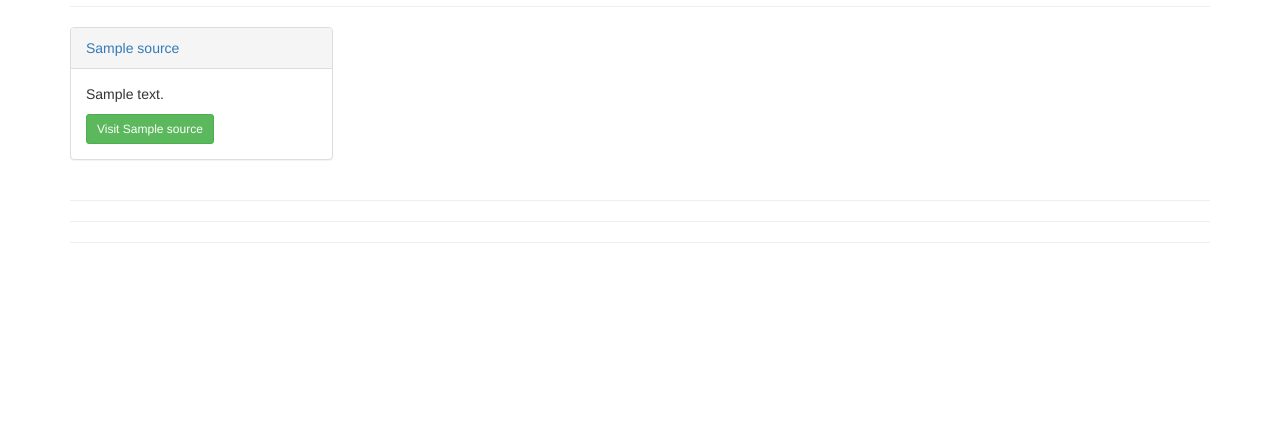
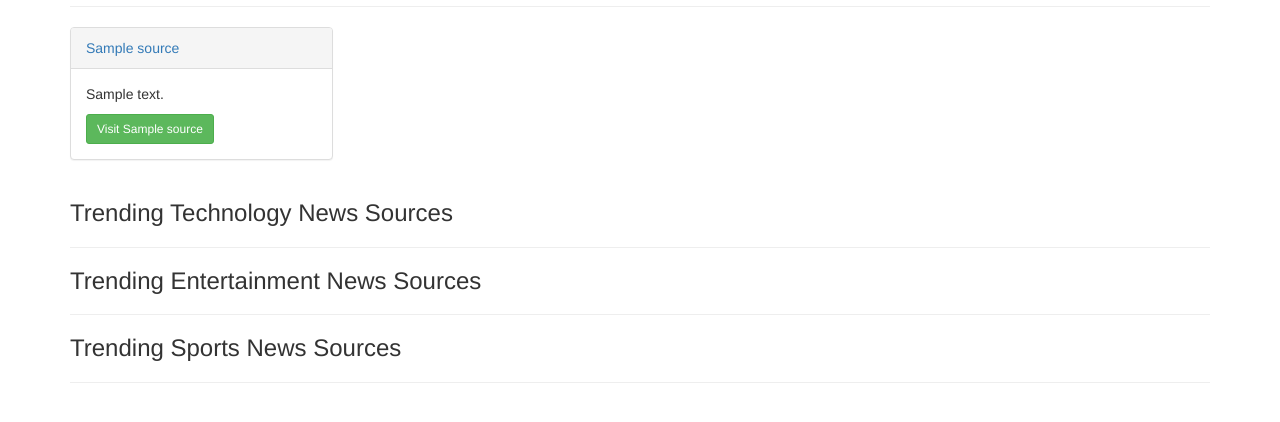
Before and after one commit to FeverCode/News-Source, a Flask app: template app/templates/index.html in a window 1280 px wide. Shown: the part 132-554 px from the top of the page. Run offline with Flask 2, Linux system fonts and the light colour scheme; the template is opened without the code that fills it: most values are stand-ins (such as "Sample title", 1, 10 or a date in 2020); some libraries are stand-ins or nearby versions.

Commit message:
added headings and renamed news file

```diff
--- a/app/main/views.py
+++ b/app/main/views.py
@@ -16,12 +16,12 @@ def index():
 
     return render_template('index.html',title=title, sources = sources, sport_sources = sport_sources, technology_sources = technology_sources,entertainment_sources = entertainment_sources)
 
-@main.route('/sources/<int:id>')
+@main.route('/sources/<id>')
 def articles(id):
     '''
     View articles pages
     '''
     articles = get_artcles(id)
-    title= f'NS | {id}'
+    title= f'NH | {id}'
 
     return render_template('articles.html',title=title,articles=articles)
--- a/app/templates/news.html
+++ b/app/templates/articles.html
@@ -5,16 +5,16 @@
 
     <!--Popular news section-->
         <h3> Top News</h3>
-        {% for article_row in articles |batch(4) %}
+        {% for article_row in articles | batch(4) %}
 
             <div class="row">
-                {% for article in articles_row %}
+                {% for article in article_row %}
                     <div class="col-md-3">
                         <div class="thumbnail">
                         <a href="{{article.url}}" target="_blank">
                             <img src="{{article.image}}" alt="{{article.title}}" class="img-responsive" styles="heigth:30px">
                         </a>
-                            <div class="captions">
+                            <div class="caption">
                                 <h4><a href="{{article.url}}" target=_"blank">{{article.title |truncate(35)}}</a></h4>
                                 <p>{{article.description | truncate(80)}}</p>
                                 <a href="{{article.url}}" target="_blank">Read more</a>
--- a/app/templates/index.html
+++ b/app/templates/index.html
@@ -9,14 +9,19 @@
         {{macro.displaySourceList(sources)}}
 
         <!--Trending Technology News Sources-->
+        <h3> Trending Technology News Sources</h3>
+
         <hr>
         {{macro.displaySourceList(technology_sources)}}
 
+
         <!--Trending Entertainment Sources-->
+        <h3> Trending Entertainment News Sources</h3>
         <hr>
         {{macro.displaySourceList(entertaintment_sources)}}
 
         <!--Trending Sports News Sources-->
+        <h3> Trending Sports News Sources</h3>
         <hr>
         {{macro.displaySourceList(sports_sources)}}
 
```
Lines whose indentation alone changed are shown as unchanged.
